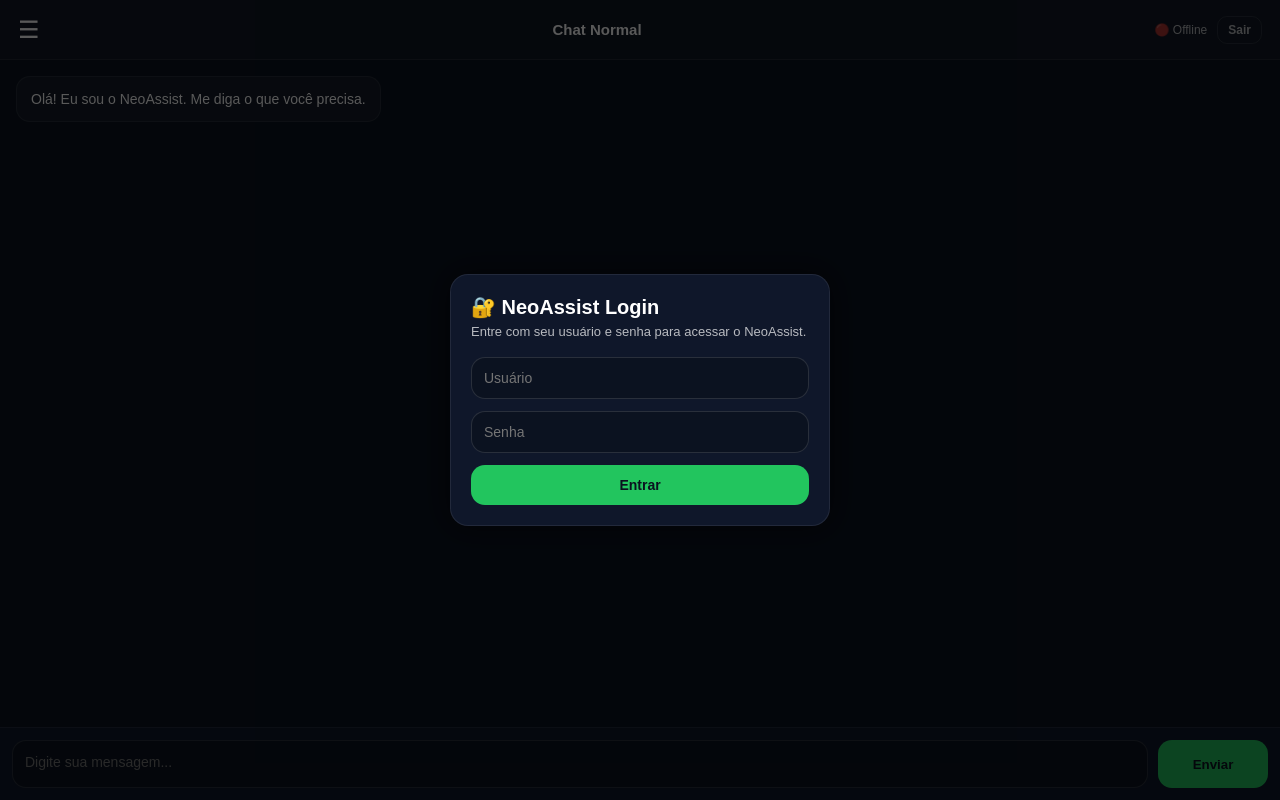
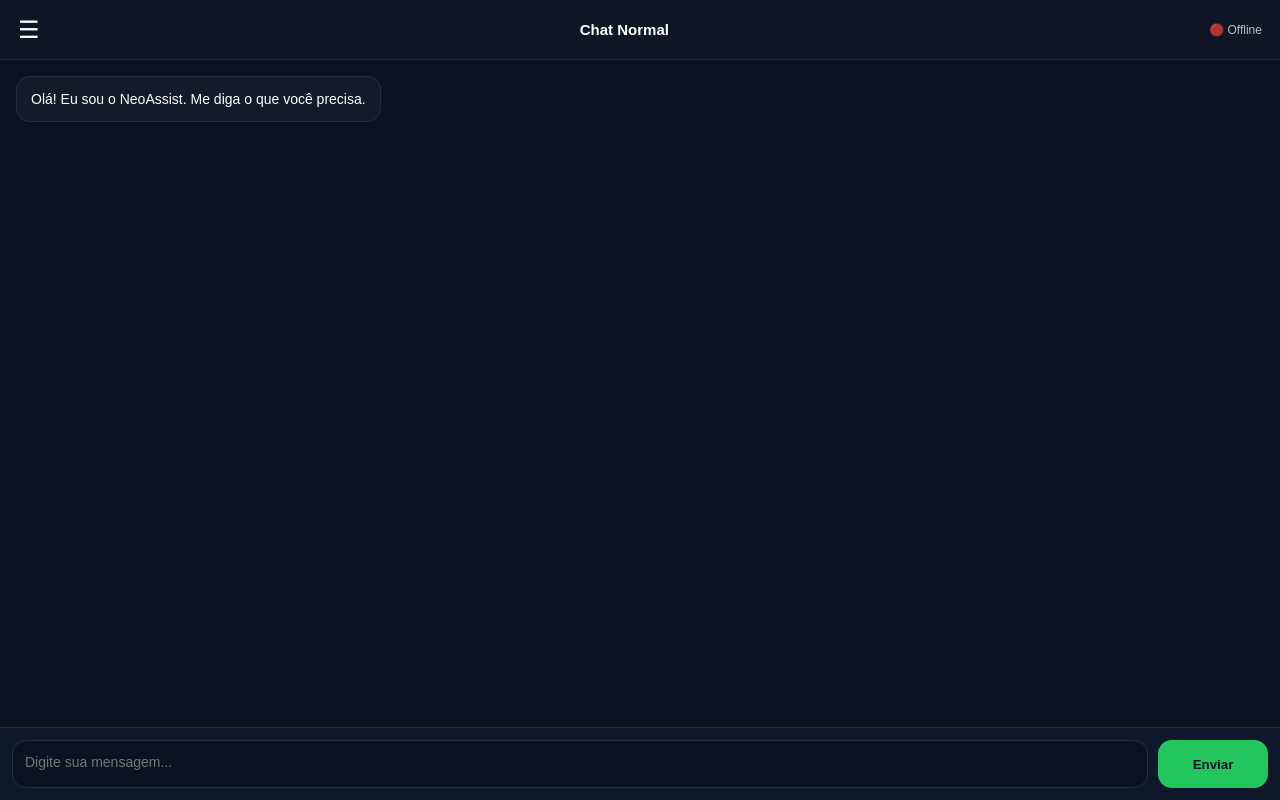
Before and after one commit to dzinn22/GPT, a plain HTML site: page index.html in a window 1280 px wide. Drawn offline with Linux system fonts and the light colour scheme; no server answers.

Commit message:
Update index.html

```diff
--- a/index.html
+++ b/index.html
@@ -137,21 +137,6 @@
     align-items:center;
   }
 
-  .logoutBtn{
-    background:transparent;
-    border:1px solid rgba(255,255,255,.15);
-    color:white;
-    padding:6px 10px;
-    border-radius:10px;
-    cursor:pointer;
-    font-size:12px;
-    font-weight:700;
-  }
-
-  .logoutBtn:hover{
-    background:rgba(255,255,255,.06);
-  }
-
   /* Chat */
   .chat{
     flex:1;
@@ -230,77 +215,6 @@
 
   .sendBtn:hover{opacity:.85}
 
-  /* Login Modal */
-  .modalBg{
-    position:fixed;
-    top:0;
-    left:0;
-    width:100%;
-    height:100dvh;
-    background:rgba(0,0,0,.65);
-    display:flex;
-    align-items:center;
-    justify-content:center;
-    z-index:9999;
-    padding:15px;
-  }
-
-  .modal{
-    width:100%;
-    max-width:380px;
-    background:var(--panel);
-    border:1px solid var(--border);
-    border-radius:18px;
-    padding:20px;
-    box-shadow:0 0 30px rgba(0,0,0,.6);
-  }
-
-  .modal h1{
-    font-size:20px;
-    margin-bottom:5px;
-  }
-
-  .modal p{
-    font-size:13px;
-    opacity:.7;
-    margin-bottom:18px;
-  }
-
-  .modal input{
-    width:100%;
-    padding:12px;
-    border-radius:14px;
-    border:1px solid rgba(255,255,255,.12);
-    background:var(--bg);
-    color:white;
-    outline:none;
-    margin-bottom:12px;
-    font-size:14px;
-  }
-
-  .modal button{
-    width:100%;
-    padding:12px;
-    border:none;
-    border-radius:14px;
-    font-weight:900;
-    cursor:pointer;
-    background:var(--green);
-    color:#0b1220;
-    font-size:14px;
-  }
-
-  .modal button:hover{opacity:.9}
-
-  .error{
-    margin-top:10px;
-    color:var(--red);
-    font-size:13px;
-    font-weight:700;
-    display:none;
-  }
-
-  /* Mobile ajustes */
   @media(max-width:900px){
     .sidebar{
       position:absolute;
@@ -322,21 +236,6 @@
 </head>
 
 <body>
-
-<!-- MODAL LOGIN -->
-<div class="modalBg" id="loginModal">
-  <div class="modal">
-    <h1>🔐 NeoAssist Login</h1>
-    <p>Entre com seu usuário e senha para acessar o NeoAssist.</p>
-
-    <input id="loginUser" placeholder="Usuário" />
-    <input id="loginPass" placeholder="Senha" type="password" />
-
-    <button onclick="login()">Entrar</button>
-
-    <div class="error" id="loginError">Erro ao fazer login.</div>
-  </div>
-</div>
 
 <div class="app">
 
@@ -369,7 +268,6 @@
       <h2 id="chatTitle">Chat Normal</h2>
       <div class="status">
         <span id="status">🔴 Offline</span>
-        <button class="logoutBtn" onclick="logout()">Sair</button>
       </div>
     </div>
 
@@ -386,7 +284,6 @@
 <script>
   const API_BASE = "https://api-neoassist.onrender.com";
   const CHAT_API = API_BASE + "/api/chat";
-  const LOGIN_API = API_BASE + "/api/login";
 
   let currentChat = "normal";
 
@@ -396,66 +293,8 @@
   const input = document.getElementById("input");
   const status = document.getElementById("status");
 
-  const loginModal = document.getElementById("loginModal");
-  const loginUser = document.getElementById("loginUser");
-  const loginPass = document.getElementById("loginPass");
-  const loginError = document.getElementById("loginError");
-
   function toggleSidebar(){
     sidebar.classList.toggle("hidden");
-  }
-
-  function getToken(){
-    return localStorage.getItem("neoassist_token");
-  }
-
-  function setToken(token){
-    localStorage.setItem("neoassist_token", token);
-  }
-
-  function logout(){
-    localStorage.removeItem("neoassist_token");
-    localStorage.removeItem("neoassist_username");
-    loginModal.style.display = "flex";
-  }
-
-  async function login(){
-    const username = loginUser.value.trim();
-    const password = loginPass.value.trim();
-
-    loginError.style.display = "none";
-
-    if(!username || !password){
-      loginError.textContent = "Preencha usuário e senha.";
-      loginError.style.display = "block";
-      return;
-    }
-
-    try{
-      const res = await fetch(LOGIN_API, {
-        method: "POST",
-        headers: {"Content-Type":"application/json"},
-        body: JSON.stringify({ username, password })
-      });
-
-      const data = await res.json();
-
-      if(data.error){
-        loginError.textContent = data.error;
-        loginError.style.display = "block";
-        return;
-      }
-
-      setToken(data.token);
-      localStorage.setItem("neoassist_username", data.username);
-
-      loginModal.style.display = "none";
-      renderChat();
-
-    }catch(e){
-      loginError.textContent = "Erro ao conectar no servidor.";
-      loginError.style.display = "block";
-    }
   }
 
   function loadChats(){
@@ -538,11 +377,6 @@
   }
 
   async function send(){
-    if(!getToken()){
-      loginModal.style.display = "flex";
-      return;
-    }
-
     const text = input.value.trim();
     if(!text) return;
 
@@ -567,7 +401,7 @@
         method:"POST",
         headers: {
           "Content-Type":"application/json",
-          "Authorization": "Bearer " + getToken()
+          "X-Access-Key": "ss5"
         },
         body: JSON.stringify({
           message: text,
@@ -581,11 +415,6 @@
 
       if(data.error){
         addMessage("Erro: " + data.error, "bot");
-
-        if(data.error.toLowerCase().includes("token")){
-          logout();
-        }
-
         return;
       }
 
@@ -614,14 +443,24 @@
     }
   });
 
+  // ✅ CHECK ONLINE MELHORADO (resolve seu problema)
   async function checkOnline(){
     try{
-      const res = await fetch(API_BASE + "/health");
+      const res = await fetch(API_BASE + "/health", {
+        cache: "no-store"
+      });
+
       if(res.ok){
-        status.textContent = "🟢 Online";
-      } else {
-        status.textContent = "🔴 Offline";
+        const data = await res.json();
+
+        if(data.online){
+          status.textContent = "🟢 Online";
+          return;
+        }
       }
+
+      status.textContent = "🔴 Offline";
+
     }catch(e){
       status.textContent = "🔴 Offline";
     }
@@ -629,15 +468,9 @@
 
   loadChats();
   openChat("normal");
+
   checkOnline();
-  setInterval(checkOnline, 15000);
-
-  // Se não tiver token, abre modal login
-  if(!getToken()){
-    loginModal.style.display = "flex";
-  } else {
-    loginModal.style.display = "none";
-  }
+  setInterval(checkOnline, 10000);
 </script>
 
 </body>
```
